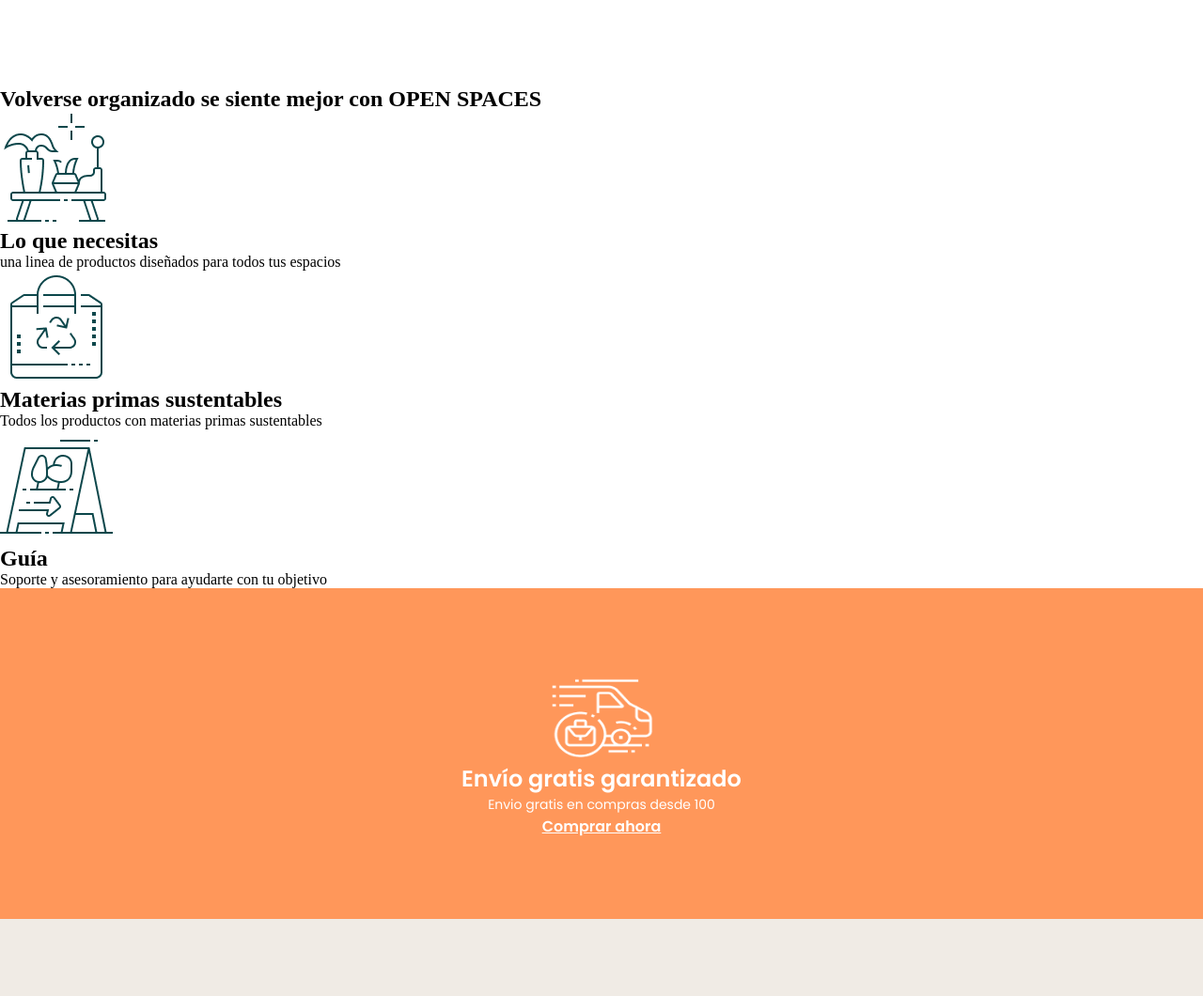
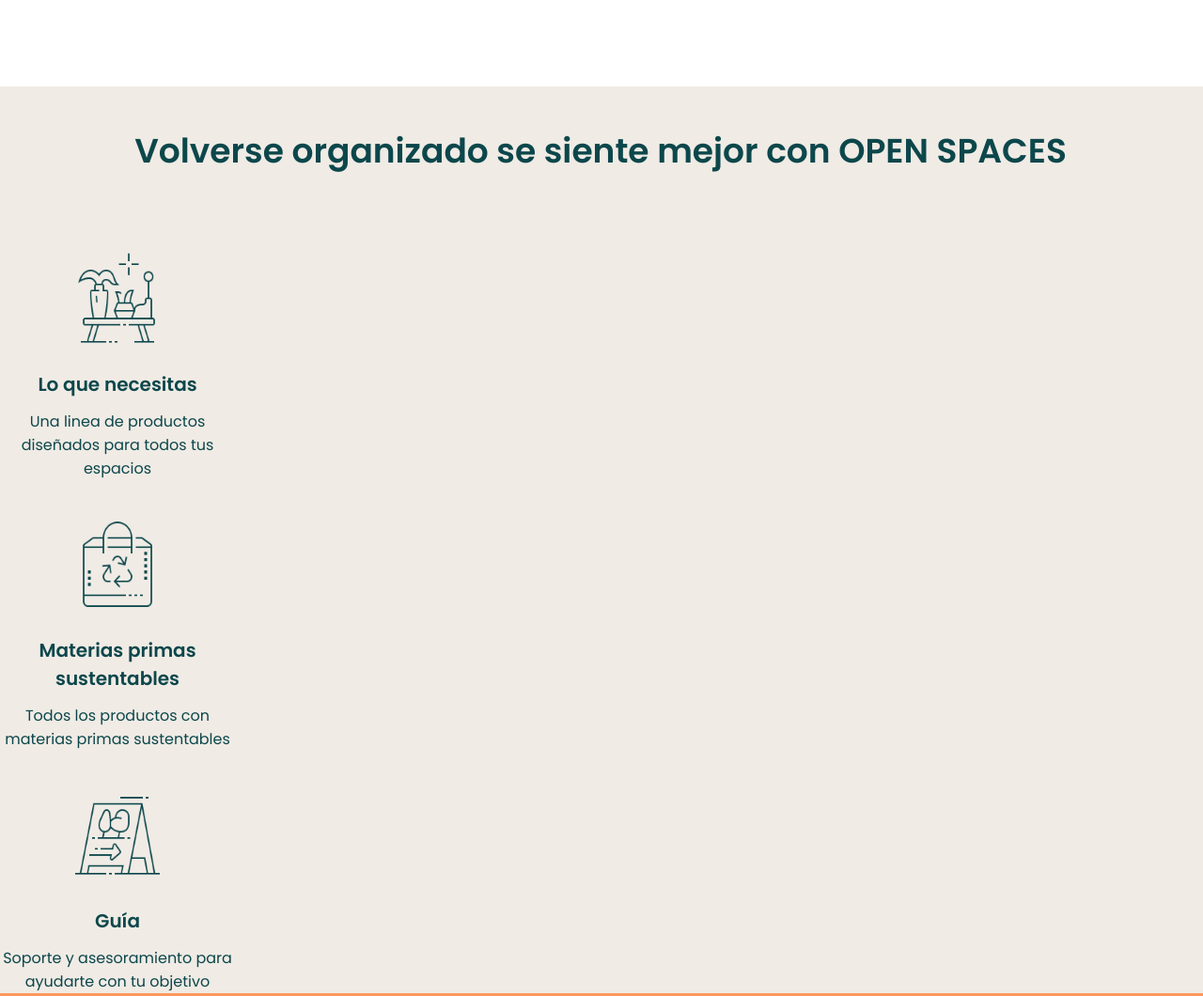
Before and after one commit to Adalab/modulo-1-evaluacion-final-ruadaslucia, a website: page src/html/index.html in a window 1280 px wide. Shown: the part 820-1880 px from the top of the page at 94% size. Drawn offline with nearby package versions, Linux system fonts and the light colour scheme; files that its build step writes are made by us from their sources; files whose address does not match are found by name; a web font is replaced by a local one.

Commit message:
do grid on module 2

```diff
--- a/src/html/partials/main.html
+++ b/src/html/partials/main.html
@@ -1,40 +1,8 @@
 <main class="main">
-  <section class="module1">
-    <h1 class="module1__title">Disfruta creando espacios</h1>
-    <a class="module1__button1" href="">Comprar ahora</a>
-  </section>
+  <include src="./module1.html"></include>
+  <include src="./module2.html"></include>
 
-  <section class="section2">
-    <h2 class="section2Title">Volverse organizado se siente mejor con OPEN SPACES</h2>
-
-    <article class="article">
-      <img src="./assets/images/icon_1.png" alt="dibujo mesa decorada" />
-      <h2>Lo que necesitas</h2>
-      <p>una linea de productos diseñados para todos tus espacios</p>
-    </article>
-
-    <article class="article">
-      <img
-        src="./assets/images/Biodegradable bag.png"
-        alt="dibujo bolsa biodegradable"
-      />
-      <h2>Materias primas sustentables</h2>
-      <p>Todos los productos con materias primas sustentables</p>
-    </article>
-
-    <article class="article">
-      <img
-        src="./assets/images/Park.png"
-        alt="dibujo señal direccion al parque"
-      />
-      <h2>Guía</h2>
-      <p>Soporte y asesoramiento para ayudarte con tu objetivo</p>
-    </article class="article">
-
-  </section>
-
-  <include src="./section3.html"></include>
+  <include src="./module3.html"></include>
 
   <include src="./module4.html"></include>
-
 </main>
--- a/src/html/partials/modulo2.html
+++ b/src/html/partials/module2.html
@@ -1,13 +1,19 @@
-<section class="section2">
-    <h2 class="section2Title">Volverse organizado se siente mejor con OPEN SPACES</h2>
+<section class="module2">
+  <!--wrapper-->
+  <div class="module2__title">
+    <!--clase para grid-->
+    <h2>Volverse organizado se siente mejor con OPEN SPACES</h2>
+  </div>
 
-    <article class="article">
+  <div class="module2__gridContainer">
+    <article class="module2__gridContainer--article">
+      <!--2ªclase para grid-->
       <img src="./assets/images/icon_1.png" alt="dibujo mesa decorada" />
       <h2>Lo que necesitas</h2>
-      <p>una linea de productos diseñados para todos tus espacios</p>
+      <p>Una linea de productos diseñados para todos tus espacios</p>
     </article>
 
-    <article class="article">
+    <article class="module2__gridContainer--article">
       <img
         src="./assets/images/Biodegradable bag.png"
         alt="dibujo bolsa biodegradable"
@@ -16,13 +22,13 @@
       <p>Todos los productos con materias primas sustentables</p>
     </article>
 
-    <article class="article">
+    <article class="module2__gridContainer--article">
       <img
         src="./assets/images/Park.png"
         alt="dibujo señal direccion al parque"
       />
       <h2>Guía</h2>
       <p>Soporte y asesoramiento para ayudarte con tu objetivo</p>
-    </article class="article">
-
-  </section>
+    </article>
+  </div>
+</section>
--- a/src/scss/layout/_main.scss
+++ b/src/scss/layout/_main.scss
@@ -18,6 +18,52 @@
     color: $white;
     font-size: 16px;
     padding: 12px 24px 12px 24px;
+  }
+}
+
+.module2 {
+  background-color: $beish;
+  width: 100%;
+  height: 100%;
+  justify-content: center;
+  align-items: center;
+  text-align: center;
+  font-family: $font;
+  color: $snorlax;
+
+  display: grid;
+  grid-template-columns: 1fr;
+  grid-template-rows: 2fr;
+
+  &__title {
+    width: 100%;
+    font-size: 24px;
+    padding: 41px 47px 40px 45px;
+    display: grid;
+    grid-template-columns: 1fr;
+    grid-template-rows: 1fr;
+  }
+  &__gridContainer {
+    width: 100%;
+    display: grid;
+    grid-template-columns: 1fr;
+    grid-template-rows: 3fr;
+    &--article {
+      width: 250px;
+    }
+  }
+  &__gridContainer img {
+    width: 90px;
+    height: 99px;
+    margin-top: 40px;
+    margin-bottom: 20px;
+  }
+  &__gridContainer h2 {
+    font-size: 20px;
+    margin-bottom: 12px;
+  }
+  &__agridContainer p {
+    font-size: 16px;
   }
 }
 .section3 {
@@ -49,7 +95,6 @@
     color: $white;
   }
 }
-
 .section4 {
   font-family: $font;
   display: flex;
```
Also changed, not shown: docs/index.html (+15 -9 lines), docs/assets/css/main.css, docs/assets/images/flecha.png (added), docs/assets/images/twitter.svg (deleted), src/html/partials/module1.html (renamed from src/html/partials/modulo1.html), src/html/partials/module3.html (renamed from src/html/partials/section3.html), src/images/flecha.png (added), src/images/twitter.svg (deleted).
